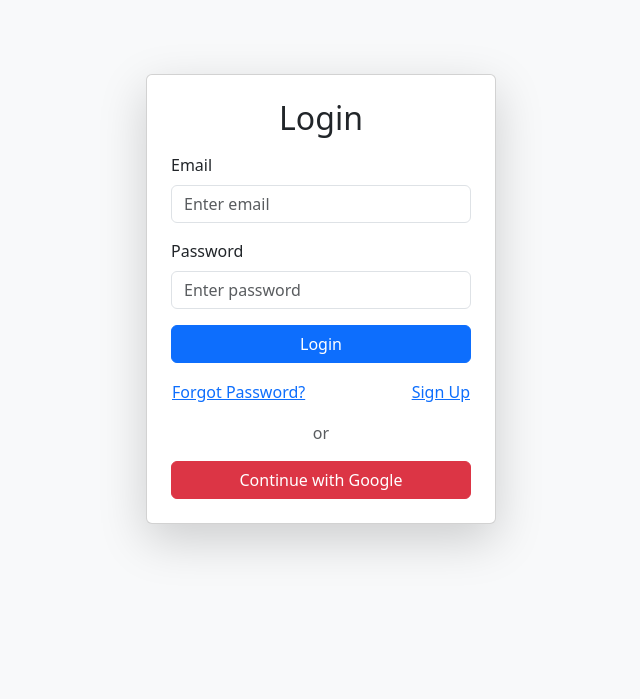
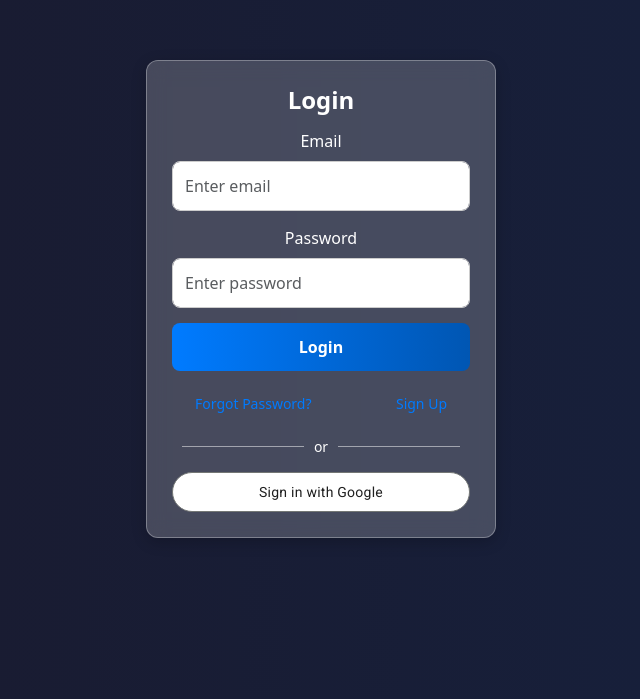
Before and after one commit to Pavithraa77/SOCIALEYES, a React (Vite) app in the folder youtubeanalytics/: page /login in a window 1280 px wide. Shown: the part 101-800 px from the top of the page, without its empty margins (319-959 px from the left). Built offline with nearby package versions, Linux system fonts and the light colour scheme.

Commit message:
css changes

```diff
--- /dev/null
+++ b/youtubeanalytics/src/css/forgot-password.css
@@ -0,0 +1,96 @@
+@import url('https://fonts.googleapis.com/css?family=Roboto&display=swap');
+
+/* Full Page Background */
+.forgot-password-container {
+    height: 100vh;
+    display: flex;
+    justify-content: center;
+    align-items: center;
+    background: linear-gradient(to right, #1a1a2e, #16213e);
+    font-family: 'Roboto', sans-serif;
+}
+
+/* Reset Card */
+.forgot-password-card {
+    width: 350px;
+    padding: 25px;
+    border-radius: 12px;
+    background: rgba(255, 255, 255, 0.2);
+    box-shadow: 0px 4px 15px rgba(0, 0, 0, 0.2);
+    text-align: center;
+    backdrop-filter: blur(10px);
+    border: 1px solid rgba(255, 255, 255, 0.3);
+}
+
+/* Title */
+.forgot-password-title {
+    font-size: 24px;
+    font-weight: bold;
+    margin-bottom: 15px;
+    color: #fff;
+}
+
+/* Form Labels */
+.forgot-password-card .form-label {
+    font-weight: 500;
+    color: #ddd;
+}
+
+/* Input Field */
+.forgot-password-card .form-control {
+    padding: 12px;
+    border-radius: 8px;
+    border: 1px solid #ccc;
+    transition: all 0.3s ease-in-out;
+}
+
+.forgot-password-card .form-control:focus {
+    border-color: #007bff;
+    box-shadow: 0px 0px 8px rgba(0, 123, 255, 0.3);
+}
+
+/* Reset Button */
+.forgot-password-btn {
+    width: 100%;
+    padding: 12px;
+    font-size: 16px;
+    font-weight: 600;
+    border-radius: 8px;
+    border: none;
+    background: linear-gradient(to right, #007bff, #0056b3);
+    color: white;
+    transition: all 0.3s ease-in-out;
+}
+
+.forgot-password-btn:hover {
+    background: linear-gradient(to right, #0056b3, #003d82);
+    transform: scale(1.03);
+}
+
+/* Back to Login Link */
+.forgot-password-link {
+    margin-top: 10px;
+    font-size: 14px;
+}
+
+.forgot-password-link button {
+    background: none;
+    border: none;
+    color: #fff;
+    text-decoration: none;
+    cursor: pointer;
+    font-size: 14px;
+}
+
+.forgot-password-link button:hover {
+    text-decoration: underline;
+}
+
+/* Success Message */
+.alert-success {
+    background-color: rgba(40, 167, 69, 0.1);
+    color: #28a745;
+    border: 1px solid rgba(40, 167, 69, 0.3);
+    padding: 10px;
+    border-radius: 8px;
+}
--- /dev/null
+++ b/youtubeanalytics/src/css/login.css
@@ -0,0 +1,161 @@
+@import url('https://fonts.googleapis.com/css?family=Roboto&display=swap');
+
+/* Full Page Background */
+.login-container {
+    height: 100vh;
+    display: flex;
+    justify-content: center;
+    align-items: center;
+    background: linear-gradient(to right, #1a1a2e, #16213e);
+}
+
+/* Login Card */
+.login-card {
+    width: 350px;
+    padding: 25px;
+    border-radius: 12px;
+    background: rgba(255, 255, 255, 0.2);
+    box-shadow: 0px 4px 15px rgba(0, 0, 0, 0.2);
+    text-align: center;
+    backdrop-filter: blur(10px);
+    border: 1px solid rgba(255, 255, 255, 0.3);
+}
+
+/* Title */
+.login-title {
+    font-size: 24px;
+    font-weight: bold;
+    margin-bottom: 15px;
+    color: #fff;
+}
+
+/* Form Fields */
+.login-card .form-label {
+    font-weight: 500;
+    color: #fff;
+}
+
+.login-card .form-control {
+    width: 100%;
+    padding: 12px;
+    border-radius: 8px;
+    border: 1px solid #ccc;
+    transition: all 0.3s ease-in-out;
+    text-align: left;
+}
+
+/* Form Spacing */
+.mb-3 {
+    margin-bottom: 15px !important;
+}
+
+/* Login Button */
+.login-btn {
+    width: 100%;
+    margin-top: 10px;
+    display: flex;
+    align-items: center;
+    justify-content: center;
+    padding: 12px;
+    font-size: 16px;
+    font-weight: 600;
+    border-radius: 8px;
+    border: none;
+    background: linear-gradient(to right, #007bff, #0056b3);
+    color: white;
+    transition: all 0.3s ease-in-out;
+}
+
+.login-btn:hover {
+    background: linear-gradient(to right, #0056b3, #003d82);
+    transform: scale(1.03);
+}
+
+/* Links Alignment (Fixed) */
+.login-links {
+    display: flex;
+    justify-content: space-between;
+    width: 100%;
+    margin-top: 15px;
+    padding: 0 10px;  /* Ensures even spacing */
+}
+
+/* Links Styling */
+.login-links .btn-link {
+    font-size: 14px;
+    color: #007bff;
+    text-decoration: none;
+}
+
+.login-links .btn-link:hover {
+    text-decoration: underline;
+}
+
+/* OR Divider - Fixed Alignment */
+.or-divider {
+    display: flex;
+    align-items: center;
+    justify-content: center;
+    color: #fff;
+    margin: 15px 0;
+    font-size: 14px;
+    position: relative;
+    width: 100%;
+}
+
+.or-divider::before,
+.or-divider::after {
+    content: "";
+    flex: 1;
+    border-bottom: 1px solid rgba(255, 255, 255, 0.5);
+    margin: 0 10px;
+}
+
+/* Google Sign-In Button */
+.gsi-material-button {
+    width: 100%;
+    display: flex;
+    align-items: center;
+    justify-content: center;
+    margin-top: 15px;
+    background-color: white;
+    border: 1px solid #747775;
+    border-radius: 20px;
+    box-sizing: border-box;
+    color: #1f1f1f;
+    cursor: pointer;
+    font-family: 'Roboto', arial, sans-serif;
+    font-size: 14px;
+    height: 40px;
+    letter-spacing: 0.25px;
+    text-align: center;
+    transition: background-color .218s, border-color .218s, box-shadow .218s;
+    white-space: nowrap;
+    max-width: 400px;
+    min-width: min-content;
+    gap: 8px;
+}
+
+/* Google Logo Icon */
+.gsi-material-button .gsi-material-button-icon {
+    height: 20px;
+    width: 20px;
+    margin-right: 8px;
+}
+
+/* Google Button Hover Effect */
+.gsi-material-button:hover {
+    box-shadow: 0 1px 2px 0 rgba(60, 64, 67, .30), 0 1px 3px 1px rgba(60, 64, 67, .15);
+    transform: scale(1.03);
+}
+
+.gsi-material-button:disabled {
+    cursor: default;
+    background-color: #ffffff61;
+    border-color: #1f1f1f1f;
+}
+
+.gsi-material-button:disabled .gsi-material-button-contents,
+.gsi-material-button:disabled .gsi-material-button-icon {
+    opacity: 38%;
+}
--- /dev/null
+++ b/youtubeanalytics/src/css/main.css
@@ -0,0 +1,79 @@
+/* Main container */
+.main-container {
+    height: 100vh;
+    display: flex;
+    flex-direction: column;
+    align-items: center;
+    justify-content: center;
+    background: #1a1a2e;
+    background-image: radial-gradient(circle, rgba(255, 255, 255, 0.1) 10%, transparent 10%);
+    background-size: 20px 20px;
+}
+
+/* Logo styling */
+.logo-img {
+    width: 120px;
+    height: 120px;
+    object-fit: cover;
+    border-radius: 50%;
+    border: 3px solid #343a40;
+    box-shadow: 0px 4px 8px rgba(0, 0, 0, 0.2);
+    transition: transform 0.3s ease-in-out;
+}
+
+.logo-img:hover {
+    transform: scale(1.1);
+}
+
+/* Title */
+.title {
+    font-size: 2rem;
+    font-weight: bold;
+    color: #dce1e7;
+    text-shadow: 1px 1px 2px rgba(0, 0, 0, 0.1);
+}
+
+/* Button container */
+.button-container {
+    display: flex;
+    gap: 20px;
+    margin-top: 20px;
+}
+
+/* Default button styles */
+.button-container .btn {
+    font-size: 1rem;
+    padding: 12px 24px;
+    font-weight: 600;
+    border-radius: 50px;
+    transition: all 0.3s ease-in-out;
+    border: none;
+    cursor: pointer;
+    display: inline-block;
+    text-align: center;
+    color: white;
+    position: relative;
+    overflow: hidden;
+}
+
+/* Login Button - Cool Blue Gradient */
+.button-container .btn-login {
+    background: linear-gradient(to right, #007bff, #0056b3);
+}
+
+.button-container .btn-login:hover {
+    background: linear-gradient(to right, #0056b3, #003d82);
+    transform: scale(1.05);
+    box-shadow: 0 4px 15px rgba(0, 91, 187, 0.3);
+}
+
+/* Signup Button - Vibrant Purple Gradient */
+.button-container .btn-signup {
+    background: linear-gradient(to right, #a32cc4, #6a11cb);
+}
+
+.button-container .btn-signup:hover {
+    background: linear-gradient(to right, #6a11cb, #4a0d85);
+    transform: scale(1.05);
+    box-shadow: 0 4px 15px rgba(162, 44, 196, 0.3);
+}
--- /dev/null
+++ b/youtubeanalytics/src/css/signup.css
@@ -0,0 +1,86 @@
+
+@import url('https://fonts.googleapis.com/css?family=Roboto&display=swap');
+/* Full Page Background */
+.signup-container {
+    height: 100vh;
+    display: flex;
+    justify-content: center;
+    align-items: center;
+    background: linear-gradient(to right, #1a1a2e, #16213e);
+    font-family: 'Roboto', sans-serif;
+}
+
+/* Signup Card */
+.signup-card {
+    width: 350px;
+    padding: 25px;
+    border-radius: 12px;
+    background: rgba(255, 255, 255, 0.2);
+    box-shadow: 0px 4px 15px rgba(0, 0, 0, 0.2);
+    text-align: center;
+    backdrop-filter: blur(10px);
+    border: 1px solid rgba(255, 255, 255, 0.3);
+}
+
+/* Title */
+.signup-title {
+    font-size: 24px;
+    font-weight: bold;
+    margin-bottom: 15px;
+    color: #fff;
+}
+
+/* Form Fields */
+.signup-card .form-label {
+    font-weight: 500;
+    color:  #fff;
+}
+
+.signup-card .form-control {
+    padding: 10px;
+    border-radius: 8px;
+    border: 1px solid #ccc;
+    transition: all 0.3s ease-in-out;
+}
+
+.signup-card .form-control:focus {
+    border-color: #007bff;
+    box-shadow: 0px 0px 8px rgba(0, 123, 255, 0.3);
+}
+
+/* Signup Button */
+.signup-btn {
+    width: 100%;
+    padding: 12px;
+    font-size: 16px;
+    font-weight: 600;
+    border-radius: 8px;
+    border: none;
+    background: linear-gradient(to right, #007bff, #0056b3);
+    color: white;
+    transition: all 0.3s ease-in-out;
+}
+
+.signup-btn:hover {
+    background: linear-gradient(to right, #0056b3, #003d82);
+    transform: scale(1.03);
+}
+
+/* Login Link */
+.signup-link {
+    margin-top: 10px;
+    font-size: 14px;
+}
+
+.signup-link button {
+    background: none;
+    border: none;
+    color: #007bff;
+    text-decoration: none;
+    cursor: pointer;
+    font-size: 14px;
+}
+
+.signup-link button:hover {
+    text-decoration: underline;
+}
--- a/youtubeanalytics/src/pages/Login.jsx
+++ b/youtubeanalytics/src/pages/Login.jsx
@@ -1,7 +1,7 @@
 import { useState } from "react";
 import { useNavigate } from "react-router-dom";
 import { auth } from "../config/firebase";
-
+import "../css/login.css"
 import { signInWithEmailAndPassword, GoogleAuthProvider, signInWithPopup } from "firebase/auth";
 
 const Login = () => {
@@ -30,9 +30,9 @@ const Login = () => {
   };
 
   return (
-    <div className="d-flex justify-content-center align-items-center vh-100 bg-light">
-      <div className="card p-4 shadow-lg" style={{ width: "350px" }}>
-        <h2 className="text-center mb-3">Login</h2>
+    <div className="login-container">
+  <div className="login-card">
+    <h2 className="login-title">Login</h2>
     <form onSubmit={handleLogin}>
       <div className="mb-3">
         <label className="form-label">Email</label>
@@ -56,29 +56,29 @@ const Login = () => {
           required
         />
       </div>
-          <button type="submit" className="btn btn-primary w-100">
+      <button type="submit" className="login-btn">
         Login
       </button>
     </form>
 
-        <div className="d-flex justify-content-between mt-3">
-          <button className="btn btn-link p-0" onClick={() => navigate("/forgot-password")}>
+    <div className="login-links">
+      <button className="btn btn-link" onClick={() => navigate("/forgot-password")}>
         Forgot Password?
       </button>
-          <button className="btn btn-link p-0" onClick={() => navigate("/signup")}>
+      <button className="btn btn-link" onClick={() => navigate("/signup")}>
         Sign Up
       </button>
     </div>
 
-        <div className="text-center my-3">
-          <span className="text-muted">or</span>
-        </div>
+    <div className="or-divider">or</div>
 
-        <button className="btn btn-danger w-100" onClick={handleGoogleLogin}>
-          <i className="bi bi-google"></i> Continue with Google
+    <button className="gsi-material-button" onClick={handleGoogleLogin}>
+
+  <span className="gsi-material-button-contents">Sign in with Google</span>
 </button>
   </div>
 </div>
+
   );
 };
 
--- a/youtubeanalytics/src/pages/Main.jsx
+++ b/youtubeanalytics/src/pages/Main.jsx
@@ -1,30 +1,28 @@
 import React from "react";
 import { useNavigate } from "react-router-dom";
 import "bootstrap/dist/css/bootstrap.min.css";
+import "../css/main.css"; // Import the CSS file
 import logo from "../assets/Logo.jpg";
+
 const Main = () => {
   const navigate = useNavigate();
 
   return (
-    <div className="vh-100 d-flex flex-column align-items-center justify-content-center bg-light">
-      {}
+    <div className="main-container">
       <img
         src={logo}
         alt="SocialEyes Logo"
-        className="rounded-circle border border-dark shadow mb-3"
-        style={{ width: "120px", height: "120px", objectFit: "cover" }}
+        className="logo-img"
       />
-
-      {}
-      <h1 className="mb-4">SocialEyes</h1>
-      <div className="d-flex gap-3">
-        <button className="btn btn-primary" onClick={() => navigate("/login")}>
-          Login
-        </button>
-        <button className="btn btn-success" onClick={() => navigate("/signup")}>
-          Signup
-        </button>
-      </div>
+      <h1 className="title">SocialEyes</h1>
+      <div className="button-container">
+    <button className="btn btn-login" onClick={() => navigate("/login")}>
+        Login
+    </button>
+    <button className="btn btn-signup" onClick={() => navigate("/signup")}>
+        Signup
+    </button>
+</div>
     </div>
   );
 };
```
Also changed, not shown: youtubeanalytics/src/pages/ForgetPassword.jsx (+8 -9 lines), youtubeanalytics/src/pages/Signup.jsx (+10 -10 lines). Lines whose indentation alone changed are shown as unchanged.
